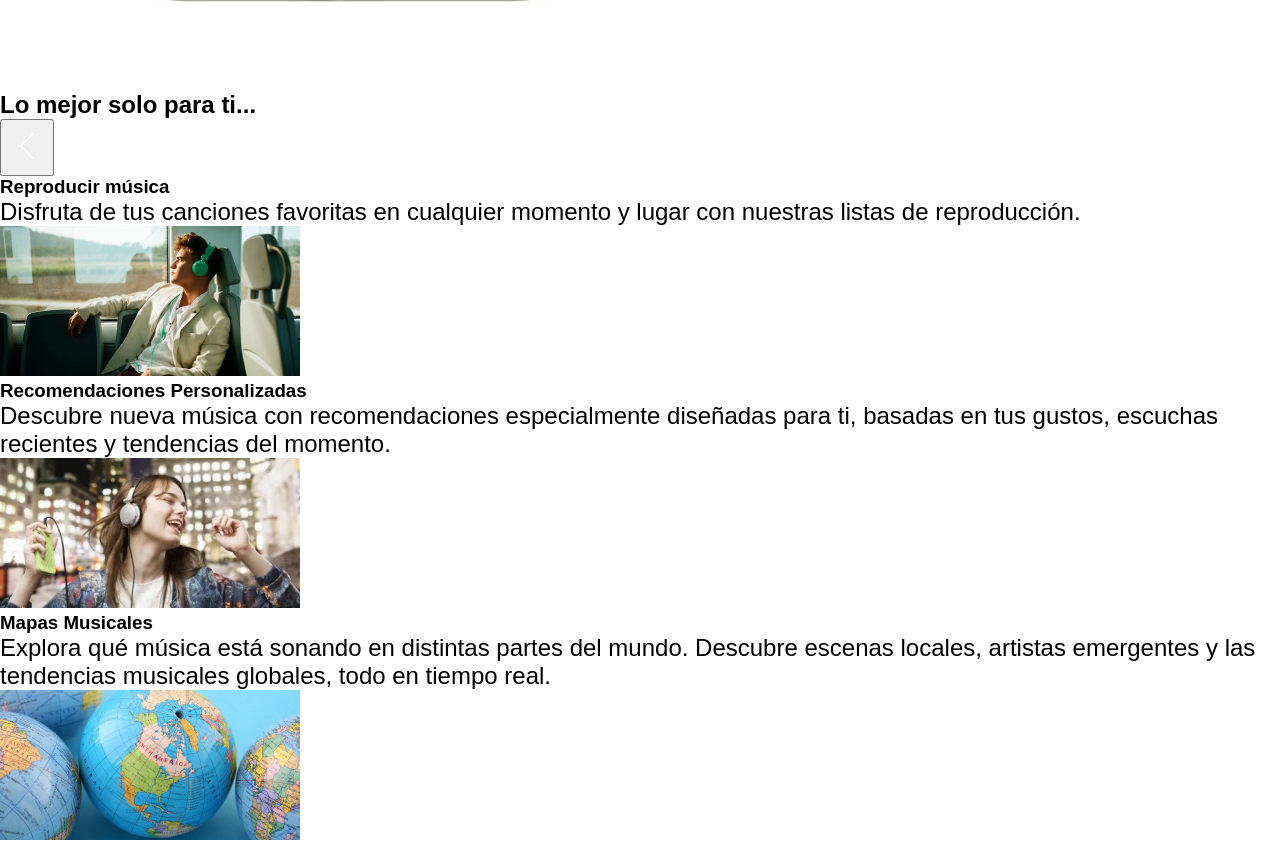
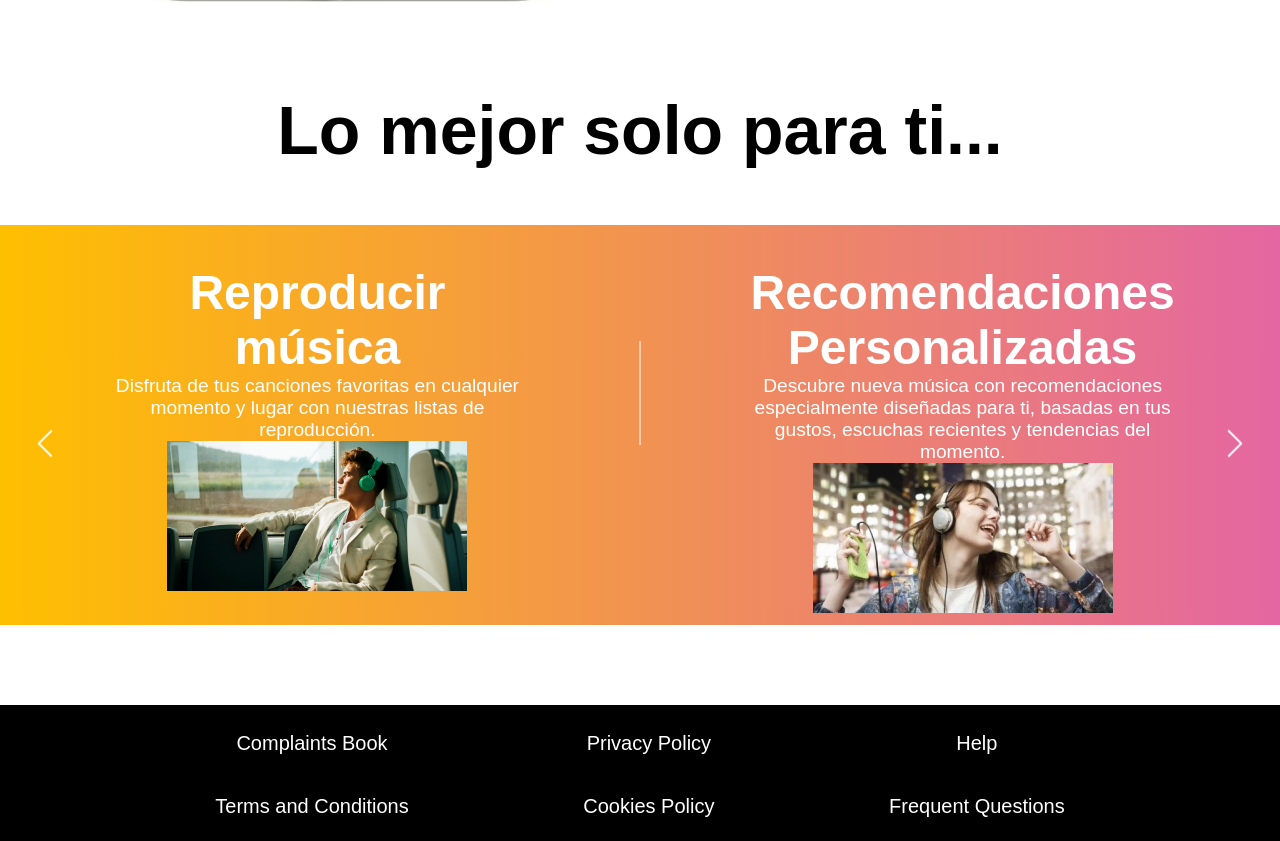
Before and after one commit to kistoo/Raves-challenge, a plain HTML site: page public/index.html in a window 1280 px wide. Shown: the part 1679-2520 px from the top of the page. Drawn offline with Linux system fonts and the light colour scheme; a web font is replaced by a local one.

Commit message:
Add carousel style

```diff
--- a/public/assets/styles/landing-page.css
+++ b/public/assets/styles/landing-page.css
@@ -123,3 +123,131 @@
     z-index: -1;
     opacity: 0.8;
 }
+
+/* Carousel section */
+.carousel-section {
+    text-align: center;
+}
+
+.carousel-section h2 {
+    font-size: 4.25rem;
+    margin-bottom: 2vh;
+}
+
+.carousel {
+    position: relative;
+    display: flex;
+    align-items: center;
+    justify-content: center;
+    overflow: hidden;
+    width: 100%;
+}
+
+.carousel-inner {
+    display: flex;
+    transition: transform 0.5s ease;
+    height: 50vh;
+    width: 100vw;
+    margin: 5vh auto 10vh;
+}
+
+.carousel-item {
+    min-width: 100%;
+    box-sizing: border-box;
+    color: white;
+    display: flex;
+    justify-content: space-between;
+    padding: 5vh 2vw;
+}
+
+.carousel-column {
+    max-width: 35%;
+    display: flex;
+    flex-direction: column;
+    justify-content: space-between;
+    text-align: center;
+}
+
+.carousel-left {
+    padding-left: 6vw;
+}
+
+.carousel-right {
+    padding-right: 6vw;
+}
+
+.carousel-left h3, .carousel-right h3 {
+    font-size: 3rem;
+    font-weight: 600;
+}
+
+.carousel-left p, .carousel-right p {
+    color: #FFFFFF;
+    font-size: 1.2rem;
+    font-weight: 400;
+}
+
+.carousel-left img, .carousel-right img {
+    max-width: 100%;
+    height: auto;
+    align-self: center;
+}
+
+.carousel-item-1 {
+    background: linear-gradient(90deg, #FFBF00, #E466A2);
+}
+
+.carousel-item-2 {
+    background: linear-gradient(90deg, #E466A2, #AD45EC);
+}
+
+.carousel-item-3 {
+    background: linear-gradient(90deg, #AD45EC, #4997D0);
+}
+
+.carousel-item-4 {
+    background: linear-gradient(90deg, #4997D0, #88D8C0);
+}
+
+.carousel-control {
+    background: none;
+    border: none;
+    cursor: pointer;
+    position: absolute;
+    top: 50%;
+    transform: translateY(-50%);
+    z-index: 99;
+}
+
+.carousel-control.left {
+    left: 20px;
+}
+
+.carousel-control.right {
+    right: 20px;
+}
+
+.separator {
+    width: 1px;
+    height: 20%;
+    background-color: #ffffff;
+    position: absolute;
+    transform: translateX(-50%);
+    top: 30%;
+}
+
+.carousel-item-1 .separator {
+    left: 50%;
+}
+
+.carousel-item-2 .separator {
+    left: 150%;
+}
+
+.carousel-item-3 .separator {
+    left: 250%;
+}
+
+.carousel-item-4 .separator {
+    left: 350%;
+}
```
